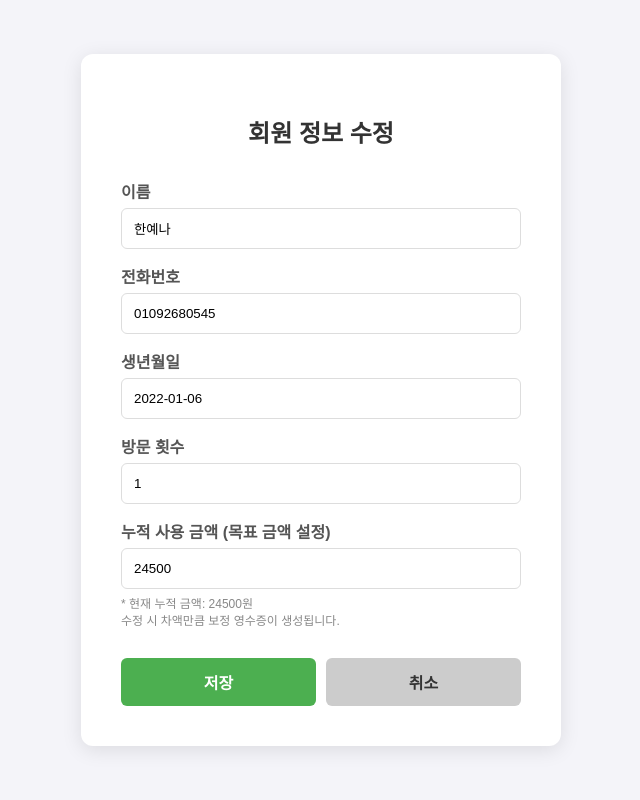
After one commit to hanybeee67/everest-ocr, a Flask app: page /admin/member/2/edit in a window 1280 px wide. The commit adds this page. Shown: the whole page, without its empty margins (319-959 px from the left). Run offline with Flask 3, Linux system fonts and the light colour scheme; a user stored in the database is signed in; data comes from the database, SQL or seed files in the repository; both versions use the stored data as it was before the commit.

Commit message:
feat: Implement member data encryption and admin edit functionality

```diff
--- a/app.py
+++ b/app.py
@@ -2,6 +2,7 @@ from flask import Flask, render_template, request, redirect, url_for, session, f
 from flask_sqlalchemy import SQLAlchemy
 from sqlalchemy import func
 from datetime import datetime
+import datetime as dt_module # datetime 객체 충돌 방지용
 import os
 import uuid
 import json
@@ -17,11 +18,34 @@ APP_ROOT = os.path.dirname(os.path.abspath(__file__))
 app = Flask(__name__, instance_path=os.path.join(APP_ROOT, 'instance'))
 os.makedirs(app.instance_path, exist_ok=True)
 
+from cryptography.fernet import Fernet
+
 # 보안 키 (세션용)
 app.secret_key = "everest_secret_key_8848"
 
 # 관리자 비밀번호 해시 (SHA-256) -> "everest1234"
 ADMIN_PASSWORD_HASH = "1b77f72b1a137d87dc8e667a47c2c4ffb6fa8156aed1de7bc9d62e0cc5a8fefd"
+
+# 암호화 키 로드 (없으면 생성 - 임시 방편, 배포 시 주의)
+KEY_FILE = "encryption_key.txt"
+if not os.path.exists(KEY_FILE):
+    with open(KEY_FILE, "wb") as f:
+        f.write(Fernet.generate_key())
+
+with open(KEY_FILE, "r", encoding="utf-8") as f:
+    FERNET_KEY = f.read().strip()
+cipher_suite = Fernet(FERNET_KEY)
+
+def encrypt_data(data):
+    if not data: return data
+    return cipher_suite.encrypt(data.encode()).decode()
+
+def decrypt_data(data):
+    if not data: return data
+    try:
+        return cipher_suite.decrypt(data.encode()).decode()
+    except:
+        return data  # 마이그레이션 전 평문일 경우 그대로 반환
 
 # DB 설정
 app.config['SQLALCHEMY_DATABASE_URI'] = 'sqlite:///members.db'
@@ -42,9 +66,36 @@ BRANCH_MAP = {
 # 모델 정의
 class Members(db.Model):
     id = db.Column(db.Integer, primary_key=True)
-    name = db.Column(db.String(50))
-    phone = db.Column(db.String(20), unique=True)
-    birth = db.Column(db.String(20))
+    _name = db.Column("name", db.String(255))  # DB 컬럼명 'name' 매핑
+    _phone = db.Column("phone", db.String(255), unique=True) # DB 컬럼명 'phone' 매핑
+    _birth = db.Column("birth", db.String(255)) # DB 컬럼명 'birth' 매핑
+
+    @property
+    def name(self):
+        return decrypt_data(self._name)
+
+    @name.setter
+    def name(self, value):
+        self._name = encrypt_data(value)
+
+    @property
+    def phone(self):
+        return decrypt_data(self._phone)
+
+    @phone.setter
+    def phone(self, value):
+        self._phone = encrypt_data(value)
+
+    @property
+    def birth(self):
+        return decrypt_data(self._birth)
+
+    @birth.setter
+    def birth(self, value):
+        self._birth = encrypt_data(value)
+
+    # 기존 코드 호환을 위해 생성자 오버라이드 불필요 (kwargs로 설정 시 setter 호출됨)
+
     branch = db.Column(db.String(50))
     agree_marketing = db.Column(db.String(5))
     agree_privacy = db.Column(db.String(5))
@@ -253,9 +304,15 @@ def admin_coupons():
     coupons = []
 
     if keyword:
-        member = Members.query.filter(
-            (Members.phone.like(f"%{keyword}%")) | (Members.name.like(f"%{keyword}%"))
-        ).first()
+        # 암호화 적용으로 인해 like 검색 불가 -> 메모리 필터링
+        all_members = Members.query.all()
+        # 이름 또는 전화번호에 키워드가 포함된 회원 찾기
+        member_candidates = [m for m in all_members if keyword in m.name or keyword in m.phone]
+
+        # 첫 번째 매칭 회원 선택 (기존 로직 유지)
+        if member_candidates:
+            member = member_candidates[0]
+
         if member:
             coupons = Coupons.query.filter_by(member_id=member.id).order_by(Coupons.is_used.asc(), Coupons.expiry_date.asc()).all()
 
@@ -278,5 +335,45 @@ def use_coupon(coupon_id):
 
     return redirect(f"/admin/coupons?keyword={keyword}")
 
+@app.route("/admin/member/<int:member_id>/edit", methods=["GET", "POST"])
+def edit_member(member_id):
+    if not session.get('admin_logged_in'):
+        return redirect("/admin/login")
+
+    member = Members.query.get(member_id)
+    if not member:
+        return "회원 정보를 찾을 수 없습니다."
+
+    # 현재 누적 금액 계산
+    current_total = db.session.query(func.sum(Receipts.amount)).filter_by(member_id=member.id).scalar() or 0
+
+    if request.method == "POST":
+        # 1. 기본 정보 수정
+        member.name = request.form.get("name")
+        member.phone = request.form.get("phone")
+        member.birth = request.form.get("birth")
+        member.visit_count = int(request.form.get("visit_count", 0))
+
+        # 2. 누적 금액 수정 (보정 영수증 생성)
+        target_total = int(request.form.get("total_amount", 0))
+        diff = target_total - current_total
+
+        if diff != 0:
+            # 보정용 영수증 생성
+            adjustment_receipt = Receipts(
+                member_id=member.id,
+                receipt_no=f"ADJ-{uuid.uuid4().hex[:8]}", # 고유한 보정 번호
+                branch_paid="관리자보정",
+                amount=diff,
+                visit_date=datetime.now(),
+                is_coupon_used=False
+            )
+            db.session.add(adjustment_receipt)
+
+        db.session.commit()
+        return redirect("/admin/members")
+
+    return render_template("edit_member.html", member=member, total_amount=current_total)
+
 if __name__ == "__main__":
     app.run(host="0.0.0.0", port=5000, debug=True)
--- a/requirements.txt
+++ b/requirements.txt
@@ -4,3 +4,4 @@ SQLAlchemy
 gunicorn
 qrcode[pil]
 google-cloud-vision
+cryptography
--- /dev/null
+++ b/templates/edit_member.html
@@ -0,0 +1,122 @@
+<!DOCTYPE html>
+<html lang="ko">
+
+<head>
+    <meta charset="UTF-8">
+    <meta name="viewport" content="width=device-width, initial-scale=1.0">
+    <title>회원 정보 수정</title>
+    <style>
+        body {
+            font-family: 'Noto Sans KR', sans-serif;
+            background-color: #f4f4f9;
+            display: flex;
+            justify-content: center;
+            align-items: center;
+            height: 100vh;
+            margin: 0;
+        }
+
+        .container {
+            background: white;
+            padding: 40px;
+            border-radius: 12px;
+            box-shadow: 0 4px 20px rgba(0, 0, 0, 0.1);
+            width: 400px;
+        }
+
+        h2 {
+            text-align: center;
+            color: #333;
+            margin-bottom: 30px;
+        }
+
+        label {
+            display: block;
+            margin-top: 15px;
+            color: #555;
+            font-weight: bold;
+        }
+
+        input[type="text"],
+        input[type="number"],
+        input[type="date"] {
+            width: 100%;
+            padding: 12px;
+            margin-top: 5px;
+            border: 1px solid #ddd;
+            border-radius: 6px;
+            box-sizing: border-box;
+        }
+
+        .btn-group {
+            margin-top: 30px;
+            display: flex;
+            gap: 10px;
+        }
+
+        button {
+            flex: 1;
+            padding: 12px;
+            border: none;
+            border-radius: 6px;
+            cursor: pointer;
+            font-size: 16px;
+            font-weight: bold;
+            transition: 0.3s;
+        }
+
+        .save-btn {
+            background-color: #4CAF50;
+            color: white;
+        }
+
+        .save-btn:hover {
+            background-color: #45a049;
+        }
+
+        .cancel-btn {
+            background-color: #ccc;
+            color: #333;
+        }
+
+        .cancel-btn:hover {
+            background-color: #bbb;
+        }
+
+        .info-text {
+            font-size: 12px;
+            color: #888;
+            margin-top: 5px;
+        }
+    </style>
+</head>
+
+<body>
+    <div class="container">
+        <h2>회원 정보 수정</h2>
+        <form action="/admin/member/{{ member.id }}/edit" method="POST">
+            <label>이름</label>
+            <input type="text" name="name" value="{{ member.name }}" required>
+
+            <label>전화번호</label>
+            <input type="text" name="phone" value="{{ member.phone }}" required>
+
+            <label>생년월일</label>
+            <input type="text" name="birth" value="{{ member.birth }}">
+
+            <label>방문 횟수</label>
+            <input type="number" name="visit_count" value="{{ member.visit_count }}">
+
+            <label>누적 사용 금액 (목표 금액 설정)</label>
+            <input type="number" name="total_amount" value="{{ total_amount }}">
+            <div class="info-text">* 현재 누적 금액: {{ total_amount }}원<br>수정 시 차액만큼 보정 영수증이 생성됩니다.</div>
+
+            <div class="btn-group">
+                <button type="submit" class="save-btn">저장</button>
+                <button type="button" class="cancel-btn" onclick="history.back()">취소</button>
+            </div>
+        </form>
+    </div>
+</body>
+
+</html>
--- a/templates/members.html
+++ b/templates/members.html
@@ -199,6 +199,8 @@
                 <td>{{ member.last_visit }}</td>
                 <td>{{ member.created_at }}</td>
                 <td>
+                    <a href="/admin/member/{{ member.id }}/edit"
+                        style="color: blue; text-decoration: none; margin-right: 5px;">[수정]</a>
                     <a href="/admin/delete_member/{{ member.id }}" class="btn-delete"
                         onclick="return confirmDelete()">삭제</a>
                 </td>
```
Also changed, not shown: combine_qrs.py (added, +115 -0 lines), migrate_encrypt.py (added, +28 -0 lines), test_encryption_verify.py (added, +60 -0 lines), combined_qrs.jpg (added), instance/members.db (deleted), 1 other file.
